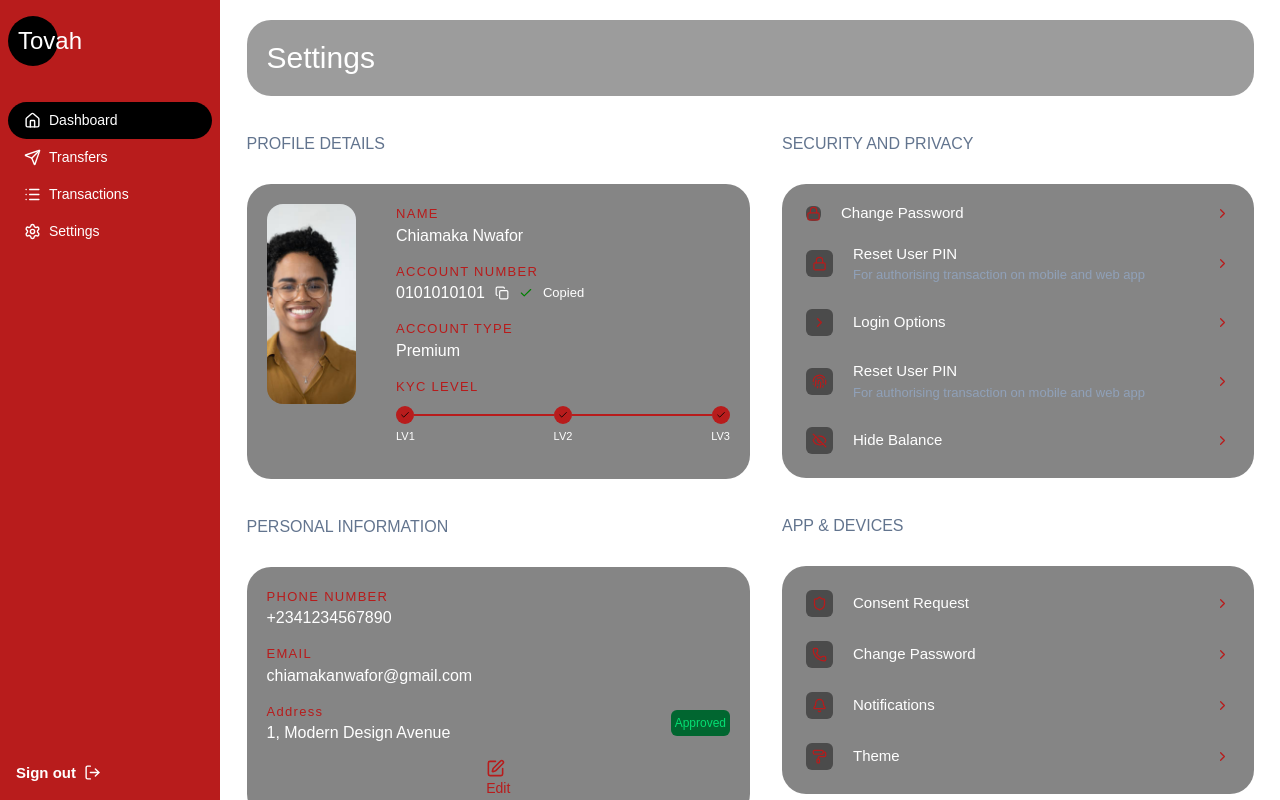
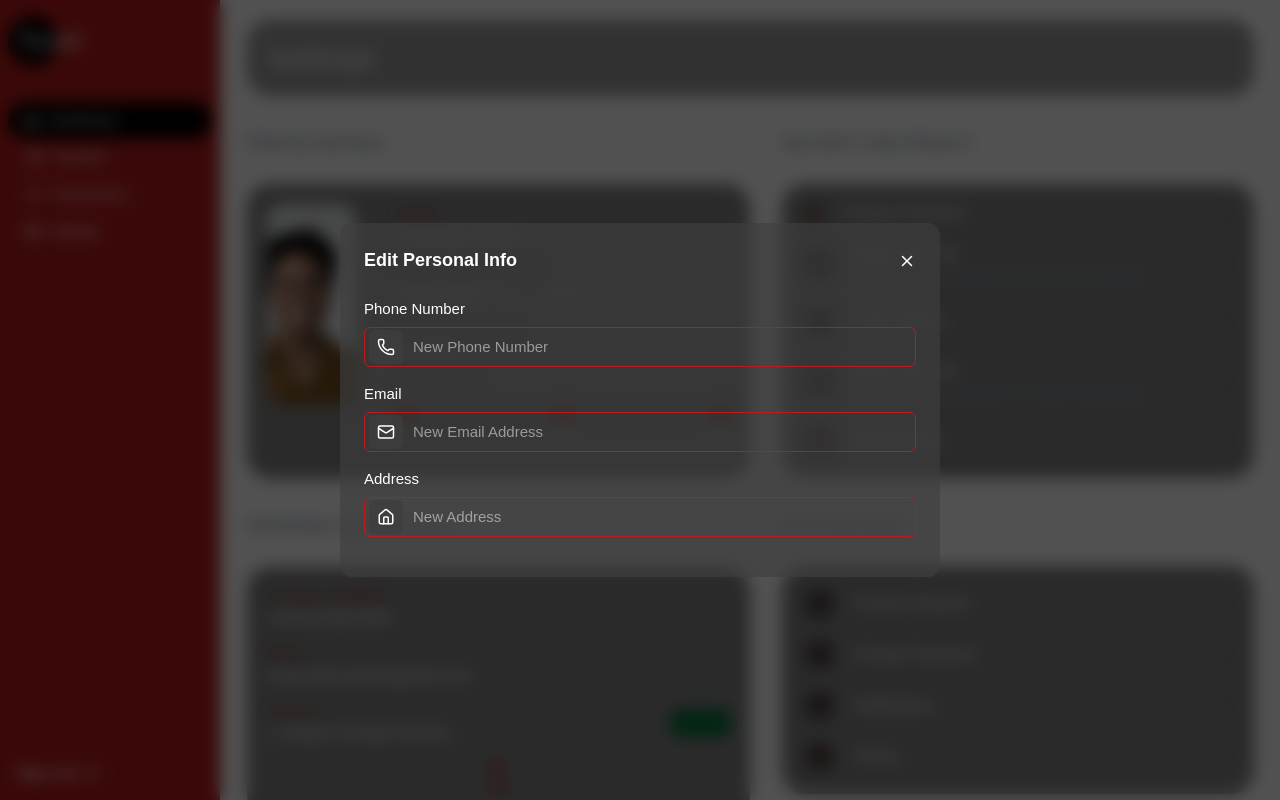
Before and after one commit to TomLayan1/dashboard, a Next.js app: page /dashboard/settings in a window 1280 px wide. Both pictures are taken after a click on the button "Edit". Built offline with nearby package versions, Linux system fonts and the light colour scheme.

Commit message:
Added an edit modal in setting page

```diff
--- /dev/null
+++ b/src/app/components/DashboardComponents/Settings/EditInfo.tsx
@@ -0,0 +1,63 @@
+import { X, House, Mail, Phone } from "lucide-react"
+import { Dispatch, SetStateAction } from "react"
+type EditInfoPropType = {
+  setEdit: Dispatch<SetStateAction<boolean>>
+}
+export default function EditInfo({ setEdit }: EditInfoPropType) {
+  return(
+    <div className="w-full h-full bg-[#000000ae] backdrop-blur-sm fixed top-0 left-0 flex items-center justify-center">
+      <div className="w-[600px] bg-[#3e3e3ea1] p-6 rounded-xl">
+        <div className="w-full flex items-center justify-between mb-6">
+          <p className="text-[18px] font-bold">Edit Personal Info</p>
+          <button
+            onClick={() => setEdit(false)}
+            className="cursor-pointer"
+          >
+            <X size={18} />
+          </button>
+        </div>
+
+        <form>
+          <div className="mb-4">
+            <p className="text-[15px] mb-1.5">Phone Number</p>
+            <div className="flex items-center gap-2.5 w-full border border-[#b81c1c] px-1 rounded-md">
+              <div className="bg-[#3e3e3ecf] p-2 rounded-md">
+                <Phone size={18} />
+              </div>
+              <input
+                className="w-full py-2 text-[15px] outline-0 rounded-md"
+                placeholder="New Phone Number"
+              />
+            </div>
+          </div>
+
+          <div className="mb-4">
+            <p className="text-[15px] mb-1.5">Email</p>
+            <div className="flex items-center gap-2.5 w-full border border-[#b81c1c] px-1 rounded-md">
+              <div className="bg-[#3e3e3ecf] p-2 rounded-md">
+                <Mail size={18} />
+              </div>
+              <input
+                className="w-full py-2 text-[15px] outline-0 rounded-md"
+                placeholder="New Email Address"
+              />
+            </div>
+          </div>
+
+          <div className="mb-4">
+            <p className="text-[15px] mb-1.5">Address</p>
+            <div className="flex items-center gap-2.5 w-full border border-[#b81c1c] px-1 rounded-md">
+              <div className="bg-[#3e3e3ecf] p-2 rounded-md">
+                <House size={18} />
+              </div>
+              <input
+                className="w-full py-2 text-[15px] outline-0 rounded-md"
+                placeholder="New Address"
+              />
+            </div>
+          </div>
+        </form>
+      </div>
+    </div>
+  )
+}
--- a/src/app/components/DashboardComponents/Settings/ProfileInfo.tsx
+++ b/src/app/components/DashboardComponents/Settings/ProfileInfo.tsx
@@ -1,7 +1,14 @@
+"use client"
 import { EditIcon } from "lucide-react"
+import { useState } from "react"
+import EditInfo from "./EditInfo";
 
 export default function ProfileInfo() {
+  const [ edit, setEdit] = useState<boolean>(false);
   return(
+    <>
+      {/* Edit Info component */}
+      {edit && <EditInfo setEdit={setEdit} />}
       <div>
         <p className="text-slate-500 mb-7">PERSONAL INFORMATION</p>
         <div className="p-5 bg-[#3e3e3ea1] rounded-3xl flex flex-col items-center">
@@ -22,11 +29,14 @@ export default function ProfileInfo() {
               <p className="text-[12px] p-1 bg-green-800 text-green-400 rounded-md">Approved</p>
             </div>
           </div>
-        <button className="self-center-safe cursor-pointer">
+          <button
+            onClick={() => setEdit(true)}
+            className="self-center-safe cursor-pointer">
             <EditIcon size={19} color="#b81c1c" />
             <p className="text-[#b81c1c] text-sm">Edit</p>
           </button>
         </div>
       </div>
+    </>
   )
 }
```
Lines whose indentation alone changed are shown as unchanged.
